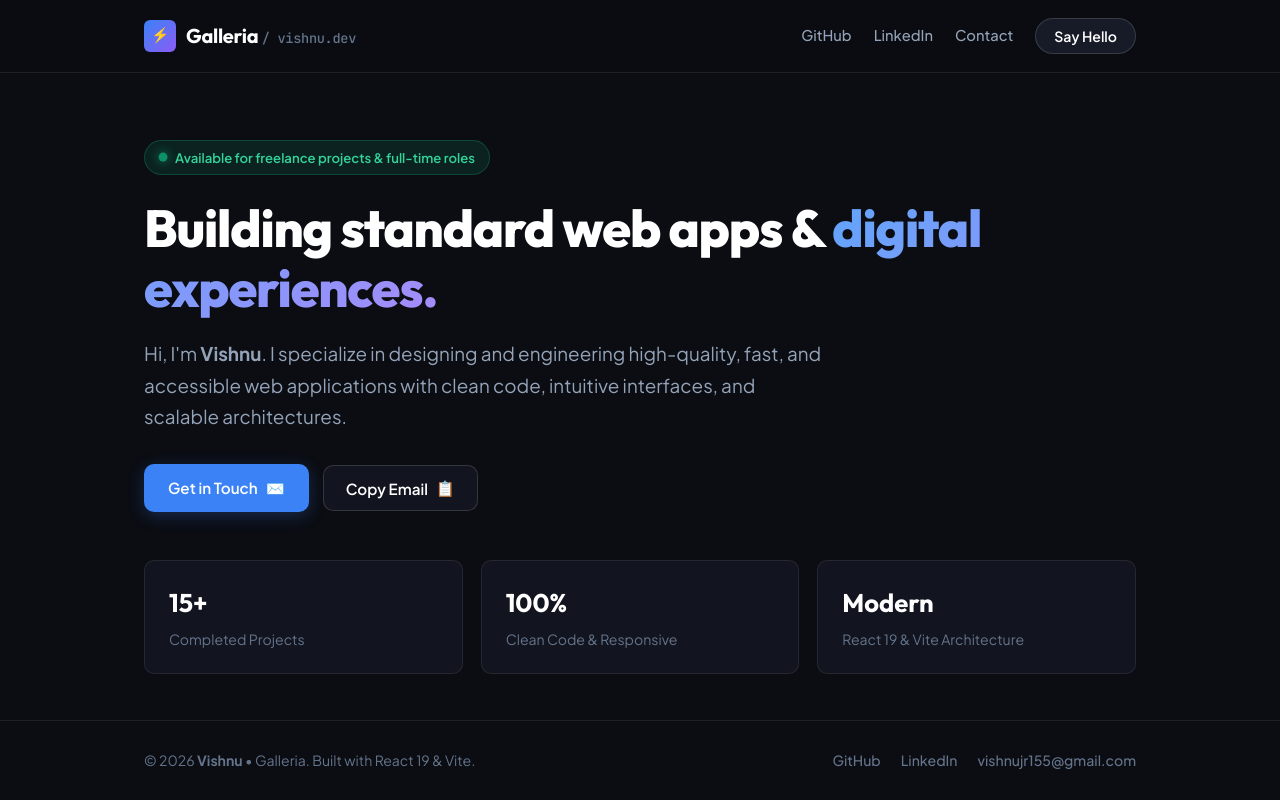
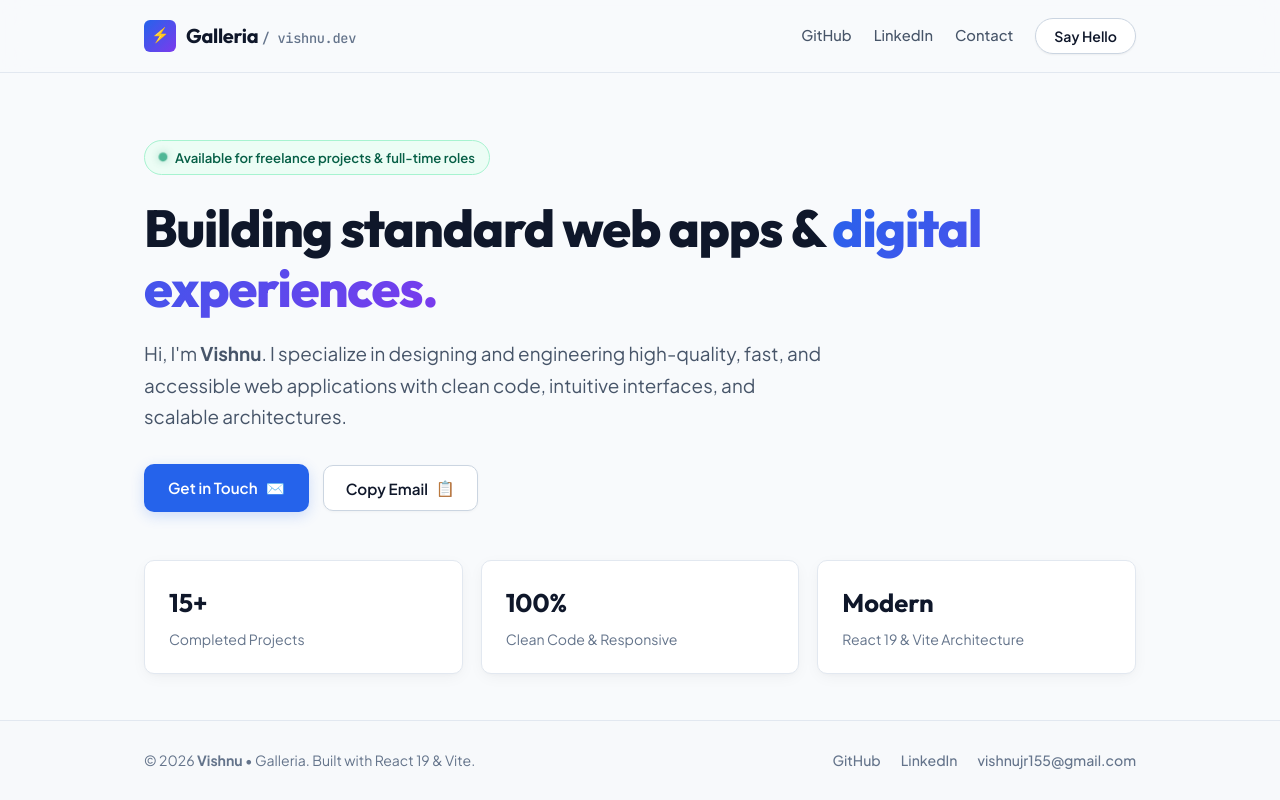
Before and after one commit to Vishnuvsh/project-galleria, a React (Vite) app: page / in a window 1280 px wide. Built offline with nearby package versions, Linux system fonts and the light colour scheme.

Commit message:
theme changed

```diff
--- a/src/components/Test.css
+++ b/src/components/Test.css
@@ -1,34 +1,39 @@
-/* Clean Standard Single-Page Hero UI */
+/* Clean Standard Single-Page Hero UI - Light Theme */
 
 :root {
   --font-heading: 'Outfit', -apple-system, BlinkMacSystemFont, sans-serif;
   --font-body: 'Plus Jakarta Sans', -apple-system, BlinkMacSystemFont, sans-serif;
   --font-mono: 'JetBrains Mono', monospace;
 
-  /* Color Palette */
-  --bg-main: #0b0d13;
-  --bg-surface: #12151f;
-  --bg-surface-elevated: #171b28;
-  --bg-surface-hover: #1e2333;
+  /* Light Theme Color Palette */
+  --bg-main: #f8fafc;
+  --bg-surface: #ffffff;
+  --bg-surface-elevated: #f1f5f9;
+  --bg-surface-hover: #e2e8f0;
 
-  --border-subtle: rgba(255, 255, 255, 0.08);
-  --border-medium: rgba(255, 255, 255, 0.14);
+  --border-subtle: #e2e8f0;
+  --border-medium: #cbd5e1;
 
-  --text-primary: #ffffff;
-  --text-secondary: #94a3b8;
+  --text-primary: #0f172a;
+  --text-secondary: #475569;
   --text-muted: #64748b;
 
-  --primary: #3b82f6;
-  --primary-hover: #2563eb;
-  --primary-glow: rgba(59, 130, 246, 0.25);
+  --primary: #2563eb;
+  --primary-hover: #1d4ed8;
+  --primary-glow: rgba(37, 99, 235, 0.2);
 
-  --emerald: #10b981;
-  --emerald-bg: rgba(16, 185, 129, 0.12);
+  --emerald: #059669;
+  --emerald-bg: #ecfdf5;
+  --emerald-border: #a7f3d0;
+  --emerald-text: #065f46;
 
   --radius-sm: 6px;
   --radius-md: 10px;
   --radius-lg: 16px;
   --radius-full: 9999px;
+
+  --shadow-card: 0 4px 16px -2px rgba(15, 23, 42, 0.05), 0 2px 4px -2px rgba(15, 23, 42, 0.03);
+  --shadow-card-hover: 0 10px 25px -4px rgba(15, 23, 42, 0.09), 0 4px 6px -2px rgba(15, 23, 42, 0.04);
 
   --transition-fast: 0.18s ease;
 }
@@ -56,7 +61,7 @@
   position: sticky;
   top: 0;
   z-index: 100;
-  background: rgba(11, 13, 19, 0.85);
+  background: rgba(248, 250, 252, 0.85);
   backdrop-filter: blur(14px);
   -webkit-backdrop-filter: blur(14px);
   border-bottom: 1px solid var(--border-subtle);
@@ -87,8 +92,9 @@
   justify-content: center;
   width: 32px;
   height: 32px;
-  background: linear-gradient(135deg, #3b82f6, #8b5cf6);
+  background: linear-gradient(135deg, #2563eb, #7c3aed);
   border-radius: var(--radius-sm);
+  color: #ffffff;
   font-size: 0.9rem;
 }
 
@@ -120,18 +126,20 @@
 .nav-cta-btn {
   padding: 8px 18px;
   border-radius: var(--radius-full);
-  background: var(--bg-surface-elevated);
+  background: var(--bg-surface);
   border: 1px solid var(--border-medium);
   color: var(--text-primary);
   font-size: 0.88rem;
   font-weight: 600;
   cursor: pointer;
   transition: all var(--transition-fast);
+  box-shadow: 0 1px 2px rgba(0, 0, 0, 0.05);
 }
 
 .nav-cta-btn:hover {
   background: var(--primary);
   border-color: var(--primary);
+  color: #ffffff;
   box-shadow: 0 4px 14px var(--primary-glow);
 }
 
@@ -149,11 +157,11 @@
   gap: 8px;
   padding: 6px 14px;
   background: var(--emerald-bg);
-  border: 1px solid rgba(16, 185, 129, 0.25);
+  border: 1px solid var(--emerald-border);
   border-radius: var(--radius-full);
   font-size: 0.82rem;
   font-weight: 600;
-  color: #34d399;
+  color: var(--emerald-text);
   margin-bottom: 24px;
 }
 
@@ -162,13 +170,13 @@
   height: 8px;
   background-color: var(--emerald);
   border-radius: 50%;
-  box-shadow: 0 0 10px var(--emerald);
+  box-shadow: 0 0 8px rgba(5, 150, 105, 0.5);
   animation: pulseDot 2s infinite ease-in-out;
 }
 
 @keyframes pulseDot {
   0%, 100% { opacity: 1; transform: scale(1); }
-  50% { opacity: 0.5; transform: scale(1.2); }
+  50% { opacity: 0.4; transform: scale(1.2); }
 }
 
 .hero-title {
@@ -182,7 +190,7 @@
 }
 
 .hero-highlight {
-  background: linear-gradient(135deg, #60a5fa 0%, #a78bfa 100%);
+  background: linear-gradient(135deg, #2563eb 0%, #7c3aed 100%);
   -webkit-background-clip: text;
   -webkit-text-fill-color: transparent;
 }
@@ -217,7 +225,7 @@
   transition: all var(--transition-fast);
   border: none;
   cursor: pointer;
-  box-shadow: 0 4px 16px var(--primary-glow);
+  box-shadow: 0 4px 14px var(--primary-glow);
 }
 
 .btn-primary:hover {
@@ -239,11 +247,12 @@
   border: 1px solid var(--border-medium);
   transition: all var(--transition-fast);
   cursor: pointer;
+  box-shadow: 0 1px 3px rgba(0, 0, 0, 0.04);
 }
 
 .btn-secondary:hover {
   background: var(--bg-surface-elevated);
-  border-color: rgba(255, 255, 255, 0.25);
+  border-color: #94a3b8;
   transform: translateY(-1px);
 }
 
@@ -259,12 +268,14 @@
   border: 1px solid var(--border-subtle);
   border-radius: var(--radius-md);
   padding: 22px 24px;
+  box-shadow: var(--shadow-card);
   transition: all var(--transition-fast);
 }
 
 .metric-card:hover {
   border-color: var(--border-medium);
-  background: var(--bg-surface-elevated);
+  box-shadow: var(--shadow-card-hover);
+  transform: translateY(-2px);
 }
 
 .metric-value {
@@ -286,6 +297,7 @@
   padding: 28px 0;
   color: var(--text-muted);
   font-size: 0.88rem;
+  background: rgba(248, 250, 252, 0.5);
 }
 
 .footer-content {
@@ -315,14 +327,14 @@
   position: fixed;
   bottom: 24px;
   right: 24px;
-  background: #1e293b;
-  border: 1px solid var(--border-medium);
+  background: #0f172a;
+  border: 1px solid #334155;
   color: #ffffff;
   padding: 12px 20px;
   border-radius: var(--radius-md);
   font-size: 0.9rem;
   font-weight: 500;
-  box-shadow: 0 10px 25px -5px rgba(0, 0, 0, 0.5);
+  box-shadow: 0 10px 25px -5px rgba(15, 23, 42, 0.25);
   z-index: 999;
   animation: slideToast 0.3s ease-out;
 }
--- a/src/index.css
+++ b/src/index.css
@@ -1,4 +1,4 @@
-/* Global Reset & Base Styles */
+/* Global Reset & Base Styles - Light Theme */
 *, *::before, *::after {
   box-sizing: border-box;
   margin: 0;
@@ -7,14 +7,14 @@
 
 html {
   scroll-behavior: smooth;
-  color-scheme: dark;
+  color-scheme: light;
 }
 
 body {
   margin: 0;
   padding: 0;
-  background-color: #0b0d13;
-  color: #f1f5f9;
+  background-color: #f8fafc;
+  color: #0f172a;
   font-family: 'Plus Jakarta Sans', system-ui, -apple-system, sans-serif;
   -webkit-font-smoothing: antialiased;
   -moz-osx-font-smoothing: grayscale;
```
